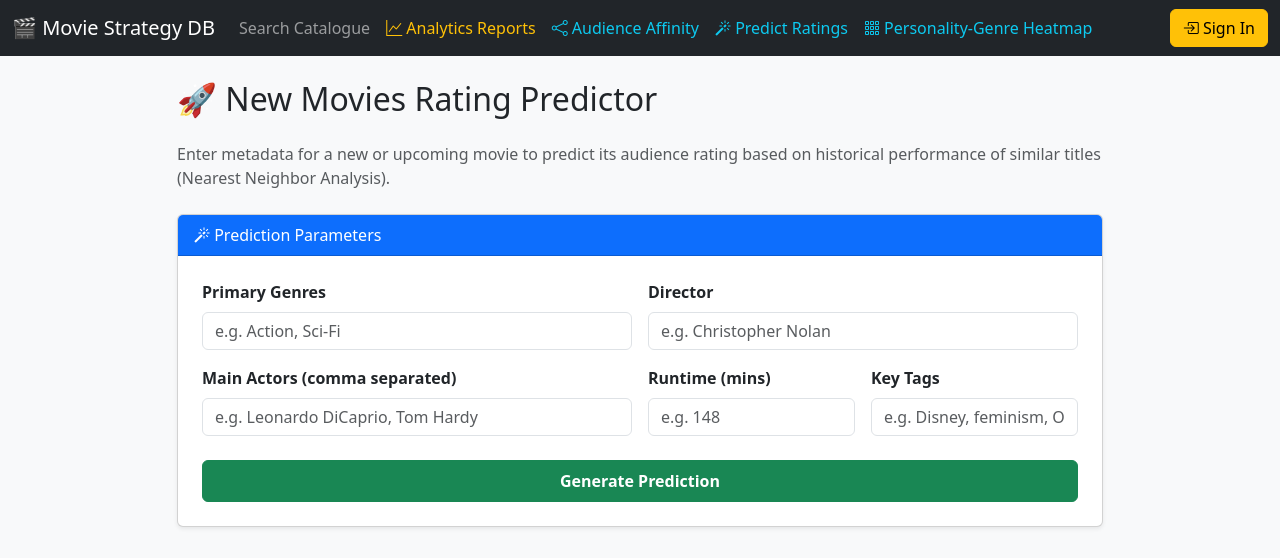
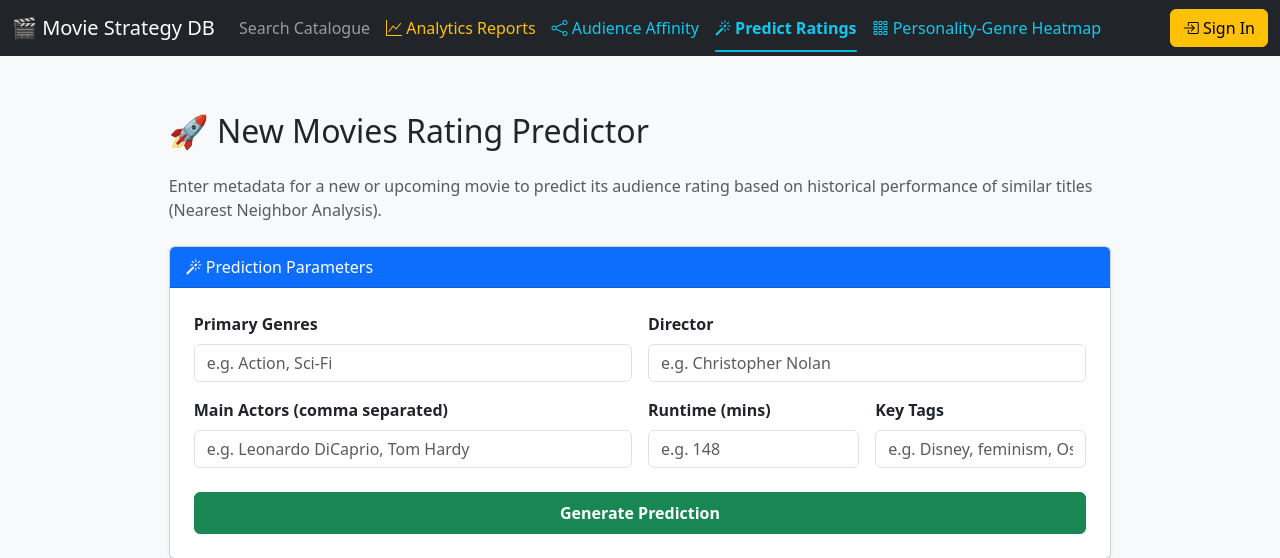
Before and after one commit to ianL123/COMP0022-database_project, a Flask app: page /predict in a window 1280 px wide. Shown: the top 558 px of the page. Run offline with Flask 3, Linux system fonts and the light colour scheme.

Commit message:
add active for pages

```diff
--- a/app.py
+++ b/app.py
@@ -19,10 +19,19 @@ app.config['SQLALCHEMY_TRACK_MODIFICATIONS'] = False
 db = SQLAlchemy(app)
 
 @app.context_processor
-def inject_auth_state():
+def inject_globals():
+    path = request.path
+    active_map = {
+        "/": "index",
+        "/task2": "task2",
+        "/task3": "task3",
+        "/predict": "predict",
+        "/task5_heatmap": "task5_heatmap",
+    }
     return {
         "is_logged_in": ('user_id' in session),
-        "current_user": session.get("username")
+        "current_user": session.get("username"),
+        "active_page": active_map.get(path, "")
     }
 
 @app.route('/', methods=['GET', 'POST'])
--- a/static/css/style.css
+++ b/static/css/style.css
@@ -32,6 +32,22 @@ tr:hover {
   background: #f0f4ff;
 }
 
+.navbar .nav-link.active{
+  font-weight: 700;
+  position: relative;
+}
+
+.navbar .nav-link.active::after{
+  content: "";
+  position: absolute;
+  left: .5rem;
+  right: .5rem;
+  bottom: -0.25rem;
+  height: 2px;
+  background: currentColor;
+  opacity: .9;
+  border-radius: 2px;
+}
 
 .genre{
   display: inline-block;
--- a/templates/predict.html
+++ b/templates/predict.html
@@ -4,6 +4,7 @@
     <title>Predictive Analytics - Movie Strategy DB</title>
     <link href="https://cdn.jsdelivr.net/npm/bootstrap@5.3.0/dist/css/bootstrap.min.css" rel="stylesheet">
     <link rel="stylesheet" href="https://cdn.jsdelivr.net/npm/bootstrap-icons@1.10.0/font/bootstrap-icons.css">
+    <link href="{{ url_for('static', filename='css/style.css') }}" rel="stylesheet">
 </head>
 <body class="bg-light">
 
```
